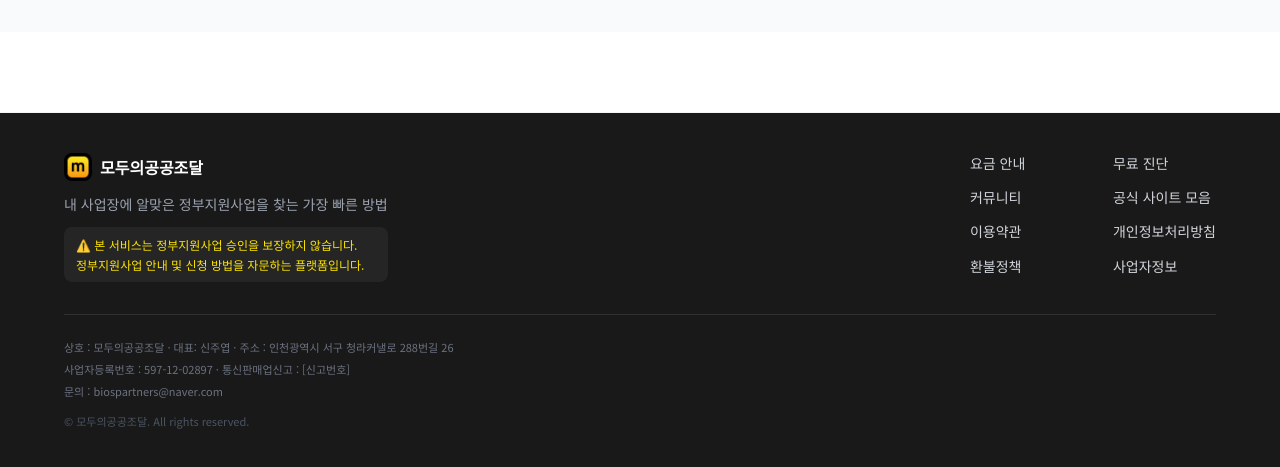
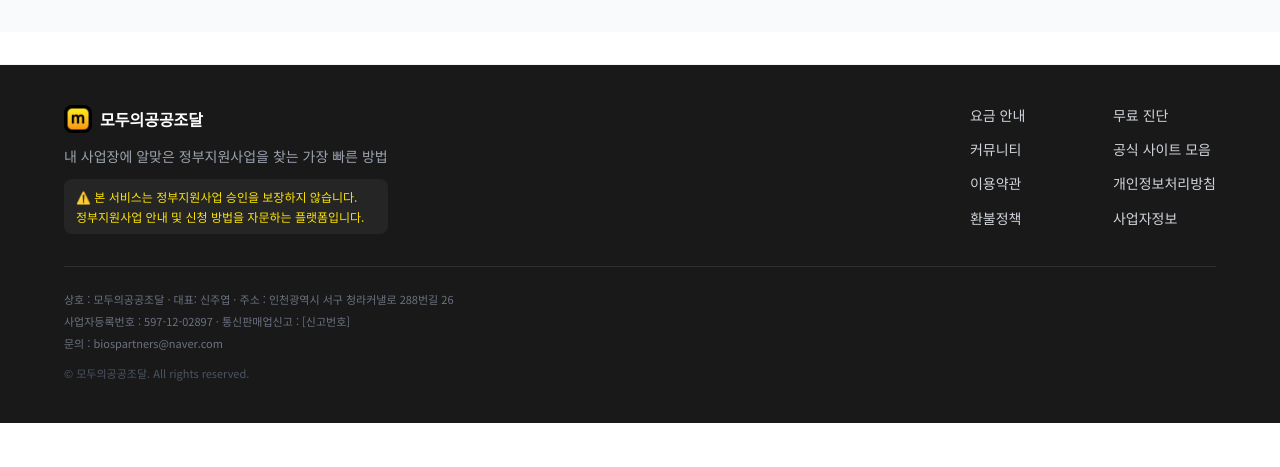
Before and after one commit to ppfa26/PPFA26, a Next.js app: page /mypage in a window 1280 px wide. Shown: the part 883-1350 px from the top of the page. After the commit the page ends 1306 px from the top, so only its background shows below. Built offline with nearby package versions, Linux system fonts and the light colour scheme; no server answers; a web font is replaced by a local one.

Commit message:
푸터 상단 여백 축소 (mt-20 -> mt-8)

```diff
--- a/src/components/Footer.tsx
+++ b/src/components/Footer.tsx
@@ -6,7 +6,7 @@
 
 export default function Footer() {
   return (
-    <footer className="mt-20 border-t border-gray-100 bg-brand-dark px-4 py-10 text-gray-300">
+    <footer className="mt-8 border-t border-gray-100 bg-brand-dark px-4 py-10 text-gray-300">
       <div className="mx-auto max-w-6xl">
         <div className="flex flex-col gap-8 sm:flex-row sm:justify-between">
           {/* 브랜드 */}
```
